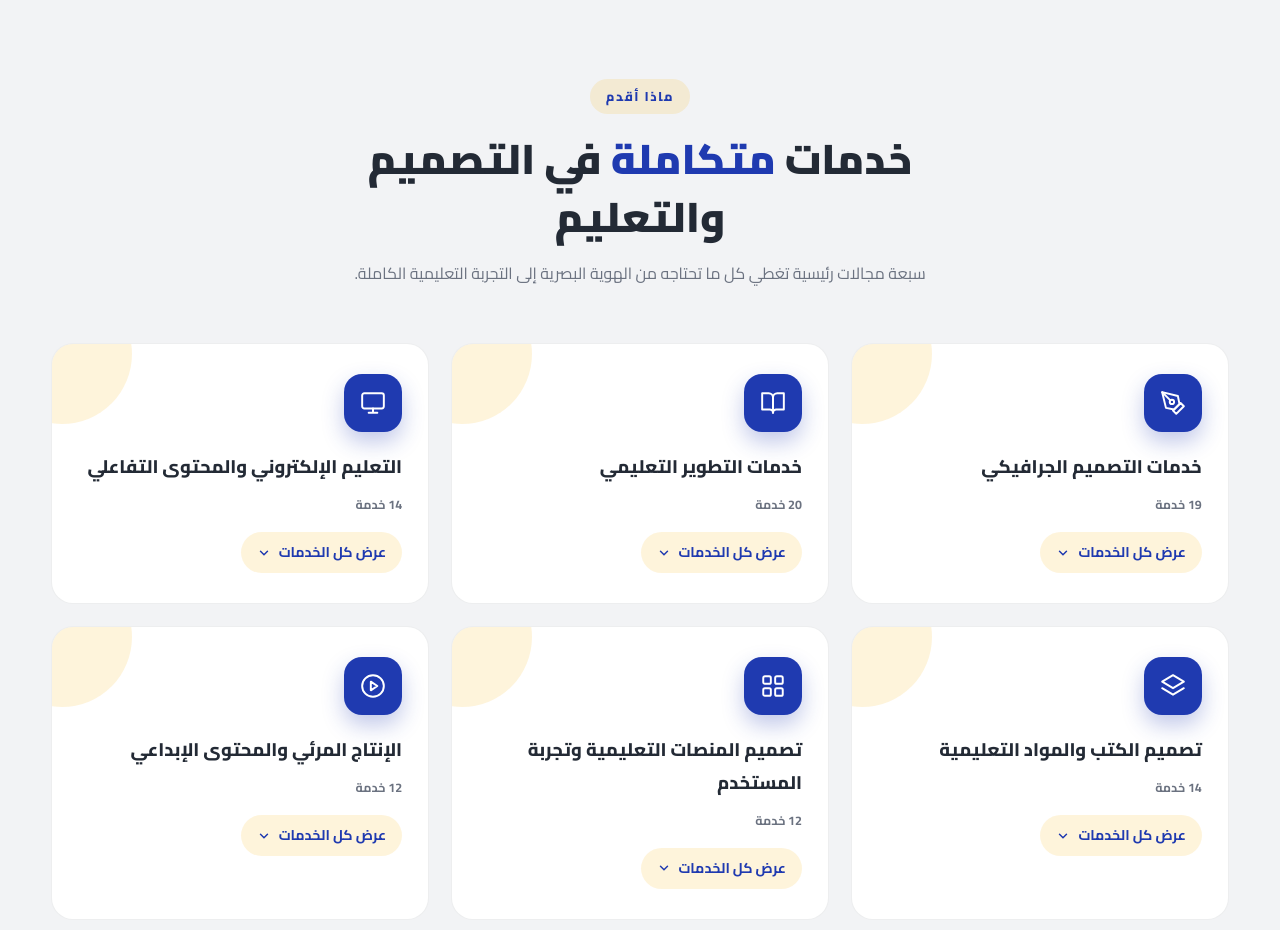
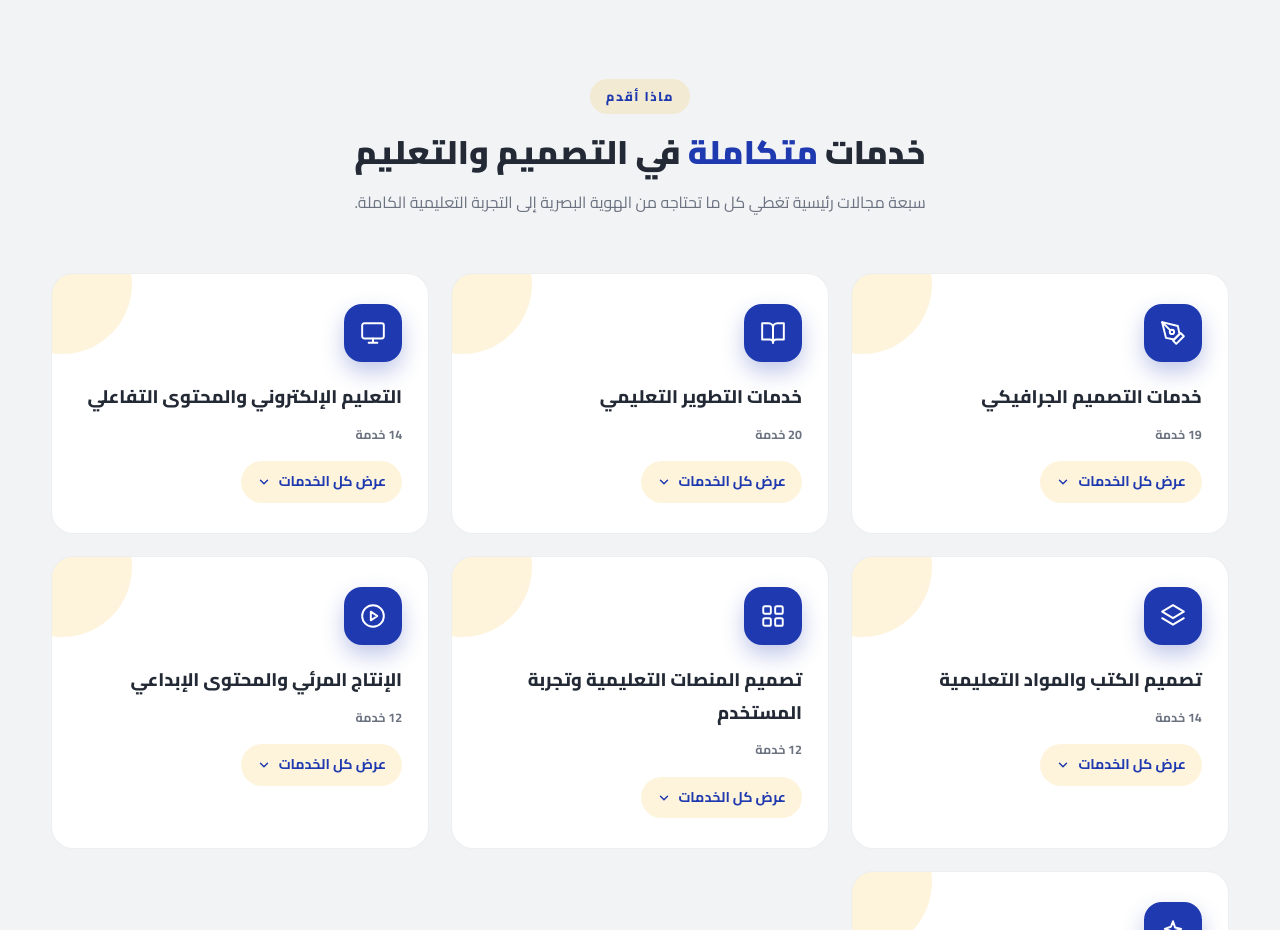
Before and after one commit to mahmoudfissal88/mahmoud-fissal-portfolio, a plain HTML site: page index.html in a window 1280 px wide. Shown: the part 860-1790 px from the top of the page. Drawn offline with nearby package versions, Linux system fonts and the light colour scheme; no server answers.

Commit message:
Keep services section title on one line on desktop

```diff
--- a/assets/css/style.css
+++ b/assets/css/style.css
@@ -241,6 +241,9 @@ section { padding: 96px 0; }
   padding: 6px 16px; border-radius: 999px; margin-bottom: 16px; text-transform: uppercase;
 }
 .sec-head h2 { font-size: clamp(1.7rem, 3.6vw, 2.6rem); font-weight: 900; color: var(--text); line-height: 1.4; }
+@media (min-width: 700px) {
+  .sec-head h2.one-line { white-space: nowrap; font-size: clamp(1.25rem, 2.85vw, 2.05rem); }
+}
 .sec-head h2 .hl, .hl { color: var(--heading); }
 .sec-head p { color: var(--muted); margin-top: 12px; }
 
--- a/index.html
+++ b/index.html
@@ -75,7 +75,7 @@
       <div class="container">
         <div class="sec-head reveal">
           <span class="kicker" data-i18n="services_kicker"></span>
-          <h2 data-i18n="services_title"></h2>
+          <h2 class="one-line" data-i18n="services_title"></h2>
           <p data-i18n="services_sub"></p>
         </div>
         <div class="services-grid" id="servicesGrid"></div>
```
